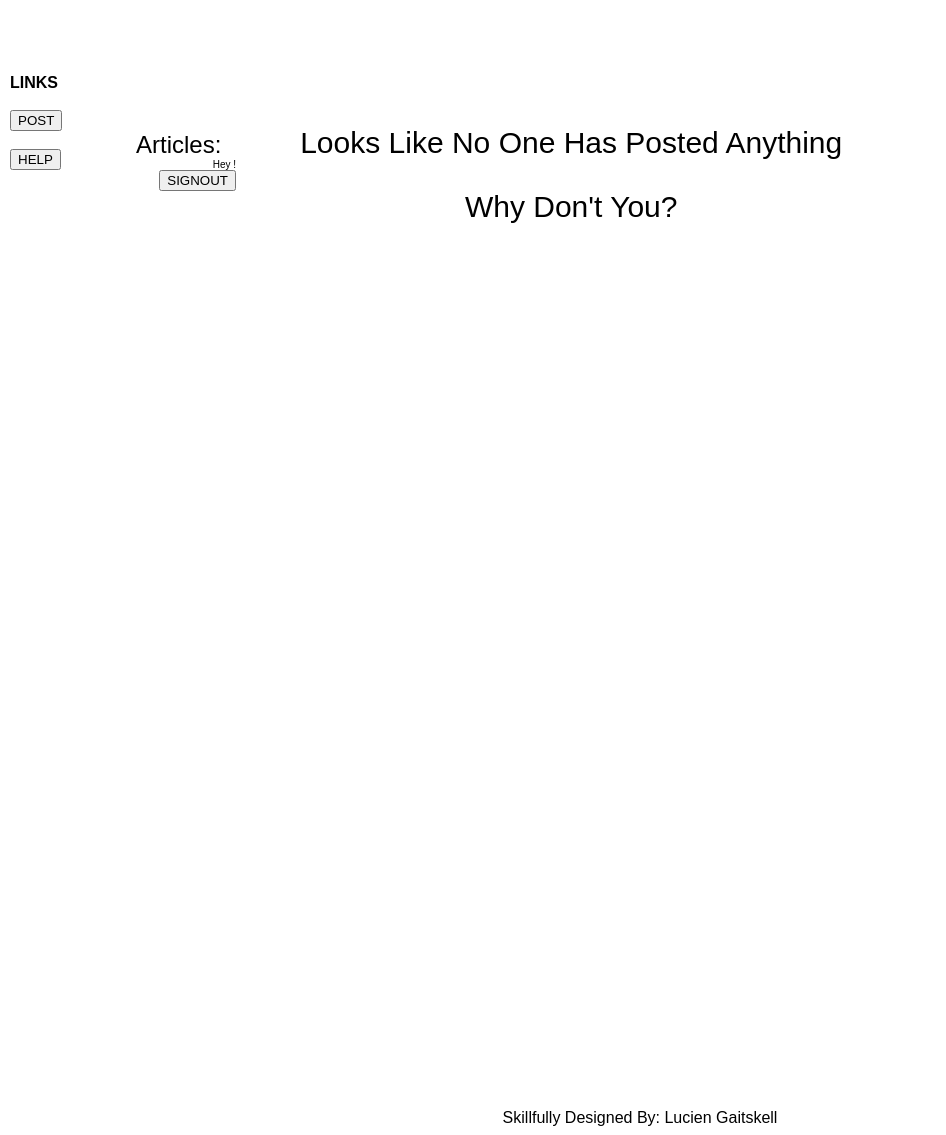
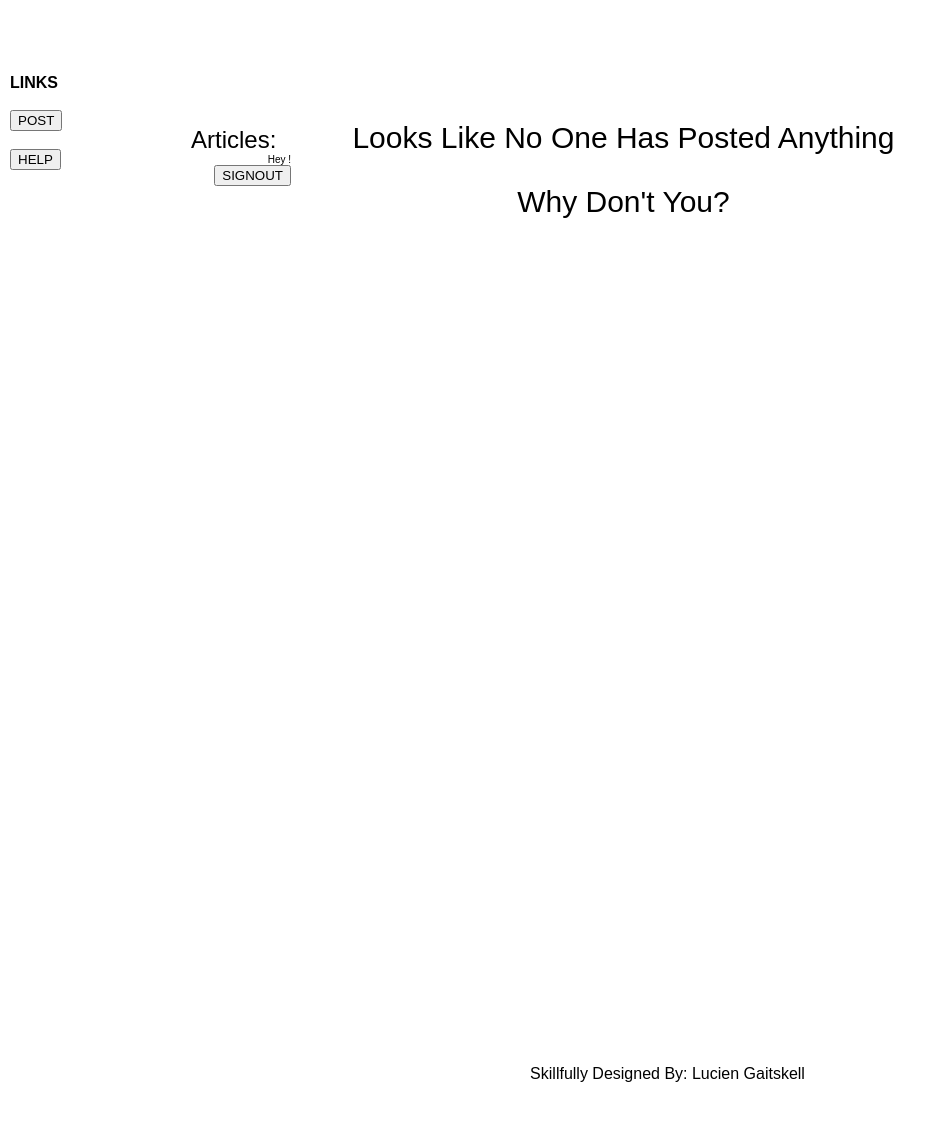
Before and after one commit to luciengaitskell/Website-SST, a Flask app: template website/pages/templates/main.html in a window 1280 px wide. Shown: the whole page, without its empty margins (0-946 px from the left). After the commit the page ends 1082 px from the top, so only its background shows below. Run offline with Flask 2, Linux system fonts and the light colour scheme; the template is opened without the code that fills it, so the values that code supplies are empty.

Commit message:
got it wrong

```diff
--- a/website/pages/static/main.css
+++ b/website/pages/static/main.css
@@ -20,7 +20,7 @@
 
 .container {
   position:relative;
-  padding:0 0 0 0;
+  padding:0 0 0 55px;
 }
 
 a:link, a:visited, a:hover, a:active {
```
